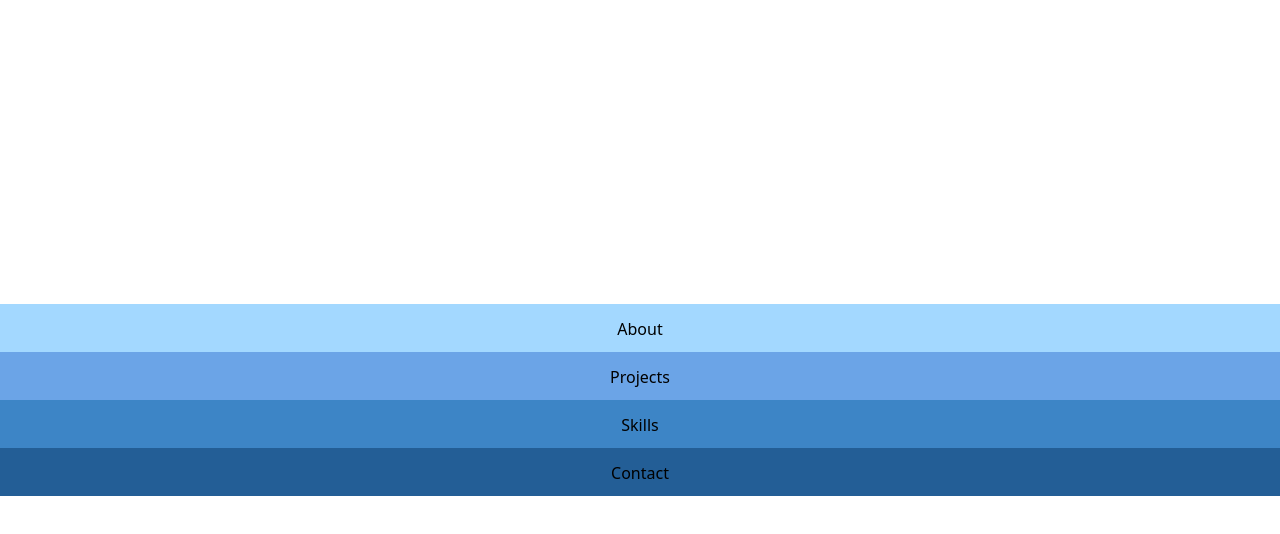
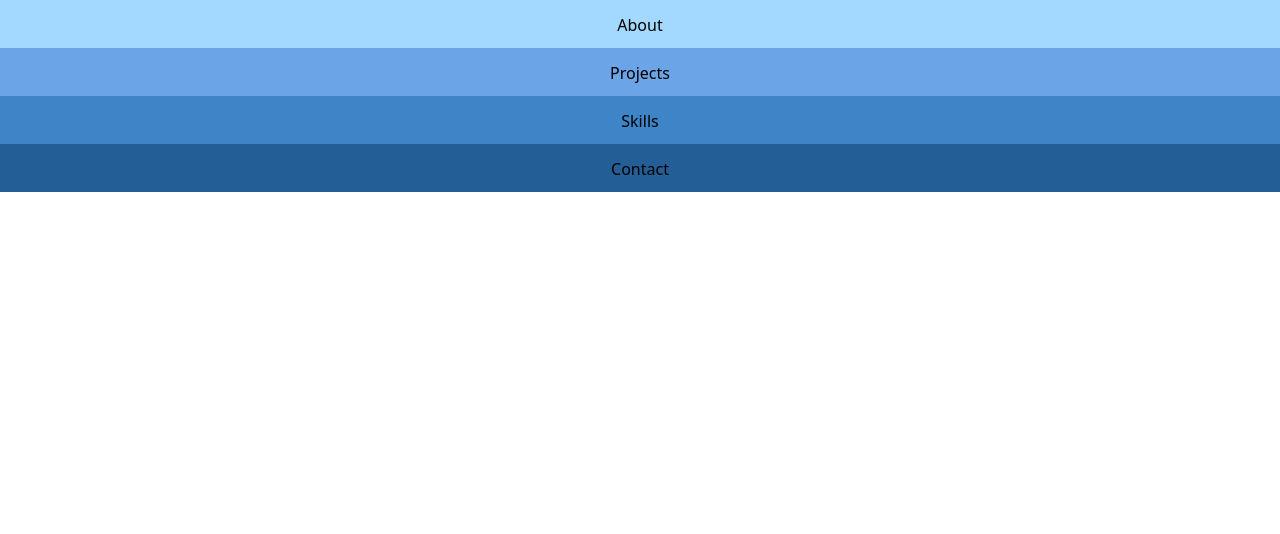
Before and after one commit to jonahschottenstein/portfolio_site, a website: page index.html in a window 1280 px wide. Both pictures are taken after a click on the label "About". Drawn offline with nearby package versions, Linux system fonts and the light colour scheme.

Commit message:
Add styles to translate checked label to top of page

```diff
--- a/styles.css
+++ b/styles.css
@@ -21,7 +21,24 @@ body {
 	flex-direction: column;
 	justify-content: center;
 	position: relative;
+	transition: transform 0.6s linear;
 	width: 100%;
+}
+
+.app:has(#about:checked) {
+	transform: translatey(calc(-50vh + 50%));
+}
+
+.app:has(#projects:checked) {
+	transform: translatey(calc(-50vh + 50% - var(--label-height)));
+}
+
+.app:has(#skills:checked) {
+	transform: translatey(calc(-50vh + 50% - var(--label-height) * 2));
+}
+
+.app:has(#contact:checked) {
+	transform: translatey(calc(-50vh + 50% - var(--label-height) * 3));
 }
 
 label:has(input[name="section-input"]) {
```
